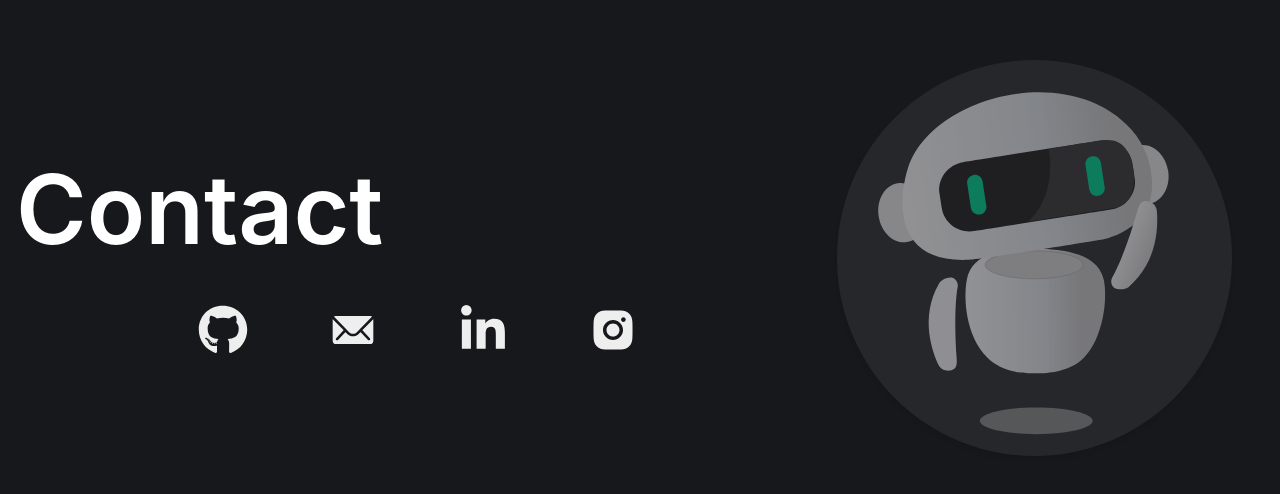
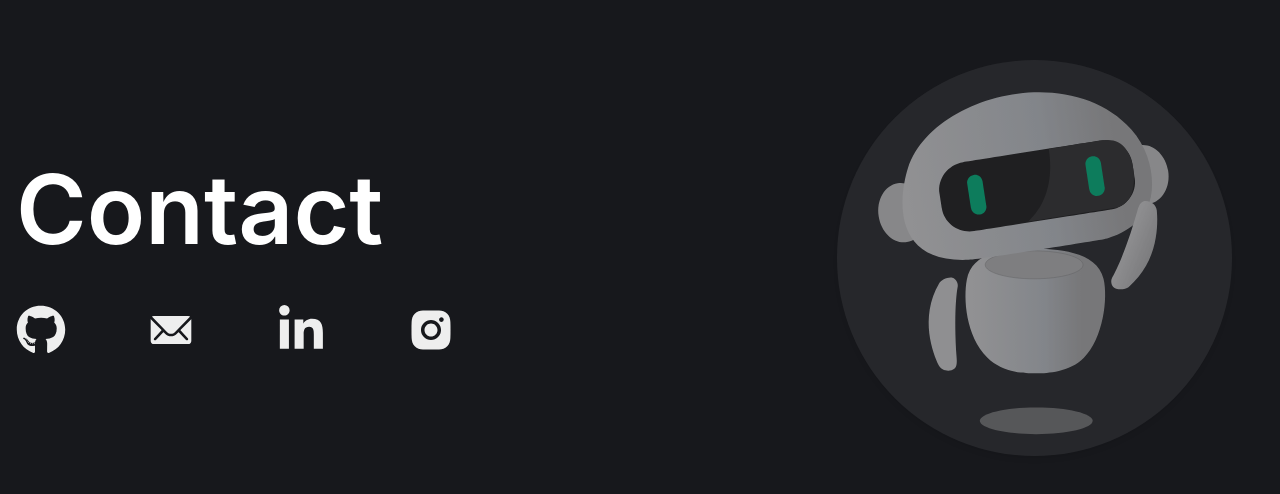
Before and after one commit to Braulin96/MyPortfolio, a React (Create React App) app in the folder portofolio/: page / in a window 1280 px wide. Shown: the part 6542-7036 px from the top of the page. Built offline with nearby package versions, Linux system fonts and the light colour scheme; a web font is replaced by a local one; what tailwindcss-animated would draw is missing.

Commit message:
set items center in mobile version

```diff
--- a/portofolio/src/components/Contact.js
+++ b/portofolio/src/components/Contact.js
@@ -12,7 +12,7 @@ const Contact = () => {
   return (
     <div id="contact" style={{ height: "100vh", maxHeight: "1000px" }}>
       <div className="max-w-7xl my-auto h-full flex sm:flex-row flex-col items-center mx-auto">
-        <div className="flex flex-col px-4 gap-y-12 w-full pt-20 sm:py-0">
+        <div className="flex flex-col px-4 gap-y-12 w-full pt-20 sm:py-0 items-center sm:items-start">
           <FadeOnScroll data="fade" duration="1000" delay="0">
             <p className="lg:text-8xl md:text-7xl text-6xl font-semibold text-white w-full">
               Contact
@@ -20,16 +20,59 @@ const Contact = () => {
           </FadeOnScroll>
           <div className="flex sm:gap-x-20 gap-x-10 sm:justify-center">
             <FadeOnScroll data="fade" duration="1000" delay="500">
-              <FaGithub size={50} color="#EEEEEE" />
+              <a
+                href="https://github.com/Braulin96"
+                target="_blank"
+                rel="noopener noreferrer"
+                className="cursor-pointer rounded-full my-auto"
+              >
+                <FaGithub
+                  className="translate-y-0 hover:-translate-y-2 transition-all duration-500 ease-in-out"
+                  size={50}
+                  color="#EEEEEE"
+                />
+              </a>
             </FadeOnScroll>
             <FadeOnScroll data="fade" duration="1000" delay="700">
-              <IoIosMail size={50} color="#EEEEEE" />
+              <a
+                href="mailto:braulinpires@hotmail.com"
+                rel="noopener noreferrer"
+                className="cursor-pointer rounded-full my-auto"
+              >
+                <IoIosMail
+                  className="translate-y-0 hover:-translate-y-2 transition-all duration-500 ease-in-out"
+                  size={50}
+                  color="#EEEEEE"
+                />
+              </a>
             </FadeOnScroll>
             <FadeOnScroll data="fade" duration="1000" delay="900">
-              <FaLinkedinIn size={50} color="#EEEEEE" />
+              <a
+                href="https://www.linkedin.com/in/braulin-pires-7a13b3145/"
+                target="_blank"
+                rel="noopener noreferrer"
+                className="cursor-pointer rounded-full my-auto"
+              >
+                <FaLinkedinIn
+                  className="translate-y-0 hover:-translate-y-2 transition-all duration-500 ease-in-out"
+                  size={50}
+                  color="#EEEEEE"
+                />
+              </a>
             </FadeOnScroll>
             <FadeOnScroll data="fade" duration="1000" delay="1200">
-              <AiFillInstagram size={50} color="#EEEEEE" />
+              <a
+                href="https://www.instagram.com/brawlinpiress/"
+                target="_blank"
+                rel="noopener noreferrer"
+                className="cursor-pointer rounded-full my-auto"
+              >
+                <AiFillInstagram
+                  className="translate-y-0 hover:-translate-y-2 transition-all duration-500 ease-in-out"
+                  size={50}
+                  color="#EEEEEE"
+                />
+              </a>
             </FadeOnScroll>
           </div>
         </div>
```
